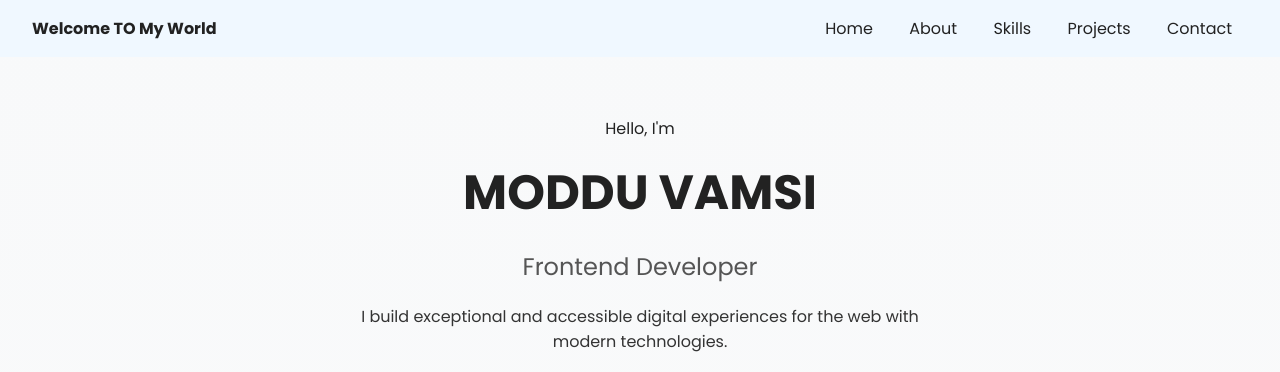
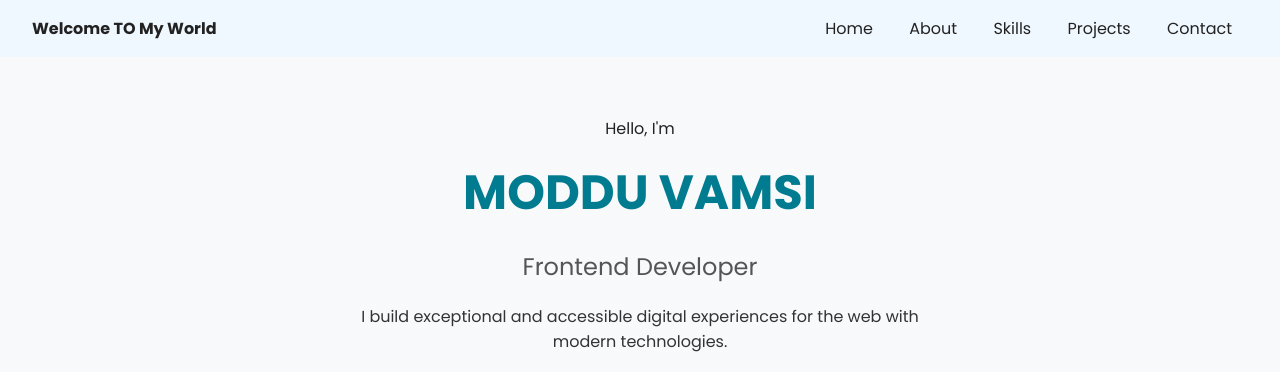
Before and after one commit to MODDU-VAMSI/my-project, a plain HTML site: page index.html in a window 1280 px wide. Shown: the top 372 px of the page. Drawn offline with Linux system fonts and the light colour scheme.

Commit message:
changed the color

```diff
--- a/index.html
+++ b/index.html
@@ -23,6 +23,7 @@
   font-size: 48px;
   font-weight: 700;
   margin: 10px 0;
+  color: #007b8f;
 }
 
 .hero h2 {
```
